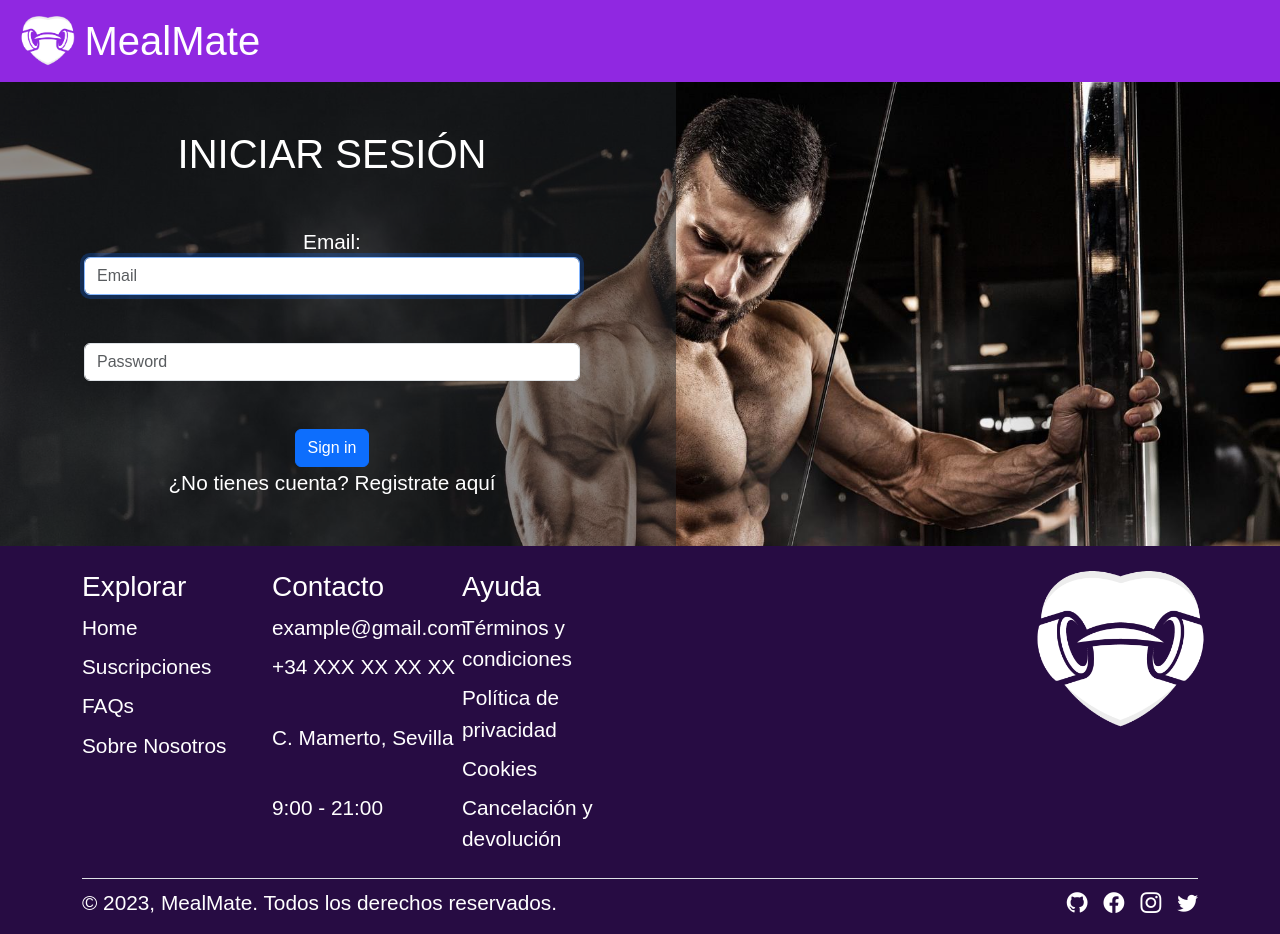
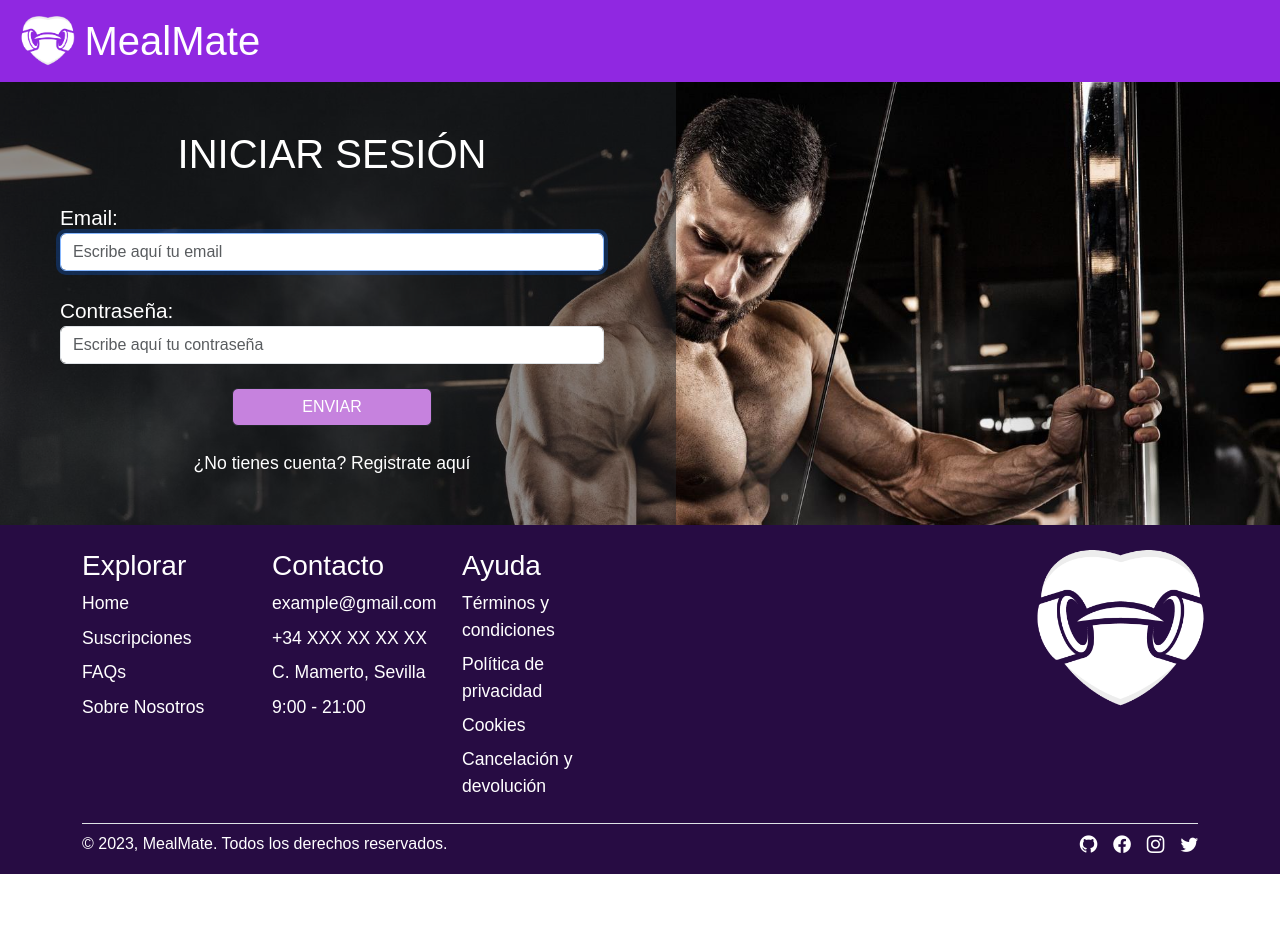
Before and after one commit to lilanguel/Proyecto_Integrado_DAW_MealMate, an Angular app in the folder src/MealMate/: page /signin in a window 1280 px wide. After the commit the page ends 874 px from the top, so only its background shows below. Built offline with nearby package versions, Linux system fonts and the light colour scheme; a web font is replaced by a local one.

Commit message:
Diseño login

```diff
--- a/src/MealMate/src/app/components/signin/signin.component.css
+++ b/src/MealMate/src/app/components/signin/signin.component.css
@@ -2,3 +2,12 @@
   background-image: url('../../../assets/imgs/imagen_login.jpg');
   background-size: cover;
 }
+
+a {
+  text-decoration: none; /* Inicialmente sin subrayado */
+  transition: text-decoration 0.2s ease-in; /* Transición suave de 0.2 segundos */
+}
+
+a:hover {
+  text-decoration: underline; /* Subrayado al pasar el ratón por encima */
+}
--- a/src/MealMate/src/app/components/signin/signin.component.html
+++ b/src/MealMate/src/app/components/signin/signin.component.html
@@ -2,18 +2,19 @@
   <div class="col bg-opacity-50 bg-dark text-white text-center p-5">
     <h1>INICIAR SESIÓN</h1>
     <form (submit)="signIn()">
-      <div class="form-group m-5">
+      <div class="form-group m-4 text-start">
         <label for="email">Email:</label>
-        <input type="text" id="email" [(ngModel)]="user.email" name="email" class="form-control" placeholder="Email"
-          required autofocus>
+        <input type="text" id="email" [(ngModel)]="user.email" name="email" class="form-control"
+          placeholder="Escribe aquí tu email" required autofocus>
       </div>
-      <div class="form-group m-5">
-        <input type="password" [(ngModel)]="user.password" name="password" class="form-control" placeholder="Password"
-          required>
+      <div class="form-group m-4 text-start">
+        <label for="password">Contraseña:</label>
+        <input type="password" id="password" [(ngModel)]="user.password" name="password" class="form-control"
+          placeholder="Escribe aquí tu contraseña" required>
       </div>
-      <button type="submit" class="btn btn-primary">Sign in</button>
+      <button type="submit" style="background-color: #C682DE; width: 200px;" class="btn mb-4 btn-outline-dark text-white">ENVIAR</button>
     </form>
-    <a href="/signup" class="text-white text-decoration-none">
+    <a href="/signup" class="text-white">
       ¿No tienes cuenta? Registrate aquí
     </a>
   </div>
--- a/src/MealMate/src/styles.css
+++ b/src/MealMate/src/styles.css
@@ -1,17 +1,21 @@
 /* You can add global styles to this file, and also import other style files */
 @import '~bootstrap-icons/font/bootstrap-icons.css';
 
-@font-face{
+@font-face {
   font-family: 'Franklin Gothic Medium Cond';
   src: url('assets/fonts/FRAMDCN.TTF');
   font-weight: normal;
   font-style: normal;
 }
 
-body{
+body {
   font-family: 'Franklin Gothic Medium Cond', sans-serif !important;
 }
 
-label, a, p, input, button, li{
-  font-size:1.3rem;
+label {
+  font-size: 1.3rem;
 }
+
+a, li {
+  font-size: 1.1rem;
+}
```
